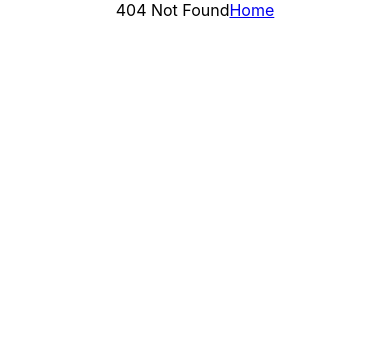
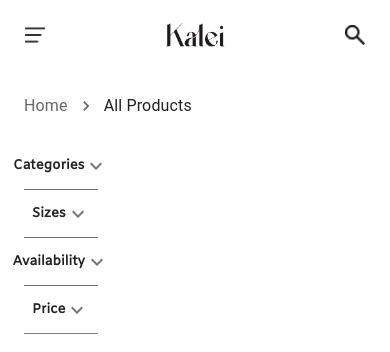
Before and after one commit to Team-kaleidoscope-EAD-project/EAD-online-shopping-frontend-, a React (Create React App) app in the folder kalei-frontend/: page /product-catalog in a window 390 px wide. Before the commit this address had no page. Shown: the top 352 px of the page. Built offline with nearby package versions, Linux system fonts and the light colour scheme.

Commit message:
product filters
have to make it responsive

```diff
--- a/kalei-frontend/package.json
+++ b/kalei-frontend/package.json
@@ -5,7 +5,8 @@
   "dependencies": {
     "@emotion/react": "^11.13.3",
     "@emotion/styled": "^11.13.0",
-    "@mui/material": "^6.1.5",
+    "@mui/icons-material": "^6.1.7",
+    "@mui/material": "^6.1.7",
     "@testing-library/jest-dom": "^5.17.0",
     "@testing-library/react": "^13.4.0",
     "@testing-library/user-event": "^13.5.0",
--- a/kalei-frontend/src/Main.jsx
+++ b/kalei-frontend/src/Main.jsx
@@ -1,12 +1,20 @@
 import React from "react";
 import { createBrowserRouter, RouterProvider} from "react-router-dom";
+// pages
 import HomePage from "./pages/HomePage/HomePage";
+import ProductCatalog from "./pages/HomePage/ProductCatalog";
+// pages
 import NotFoundPage from "./pages/NotFoundPage";
 
 const router = createBrowserRouter([
   {
     path: "/",
     element: <HomePage />,
+    errorElement: <NotFoundPage />,
+  },
+  {
+    path: "/product-catalog",
+    element: <ProductCatalog />,
     errorElement: <NotFoundPage />,
   },
 ]);
--- /dev/null
+++ b/kalei-frontend/src/pages/HomePage/ProductCatalog.jsx
@@ -0,0 +1,235 @@
+import React from "react";
+import Grid from "@mui/material/Grid2";
+import styles from "./ProductCatalog.module.css";
+import Navbar from "../../components/Navbar/Navbar";
+import NavigateNextIcon from "@mui/icons-material/NavigateNext";
+import {
+  Box,
+  Breadcrumbs,
+  Checkbox,
+  Link,
+  Stack,
+  Typography,
+} from "@mui/material";
+
+// accordian
+import Accordion from "@mui/material/Accordion";
+import AccordionSummary from "@mui/material/AccordionSummary";
+import AccordionDetails from "@mui/material/AccordionDetails";
+import ExpandMoreIcon from "@mui/icons-material/ExpandMore";
+// accordian
+
+// slider
+import Slider from "@mui/material/Slider";
+// slider
+
+import { grey } from "@mui/material/colors";
+
+// price ranges
+function handleClick(event) {
+  event.preventDefault();
+  console.info("You clicked a breadcrumb.");
+}
+
+const MAX = 9000.0;
+const MIN = 0.0;
+const marks = [
+  {
+    value: MIN,
+    label: "",
+  },
+  {
+    value: MAX,
+    label: "",
+  },
+];
+// price ranges
+
+export default function ProductCatalog() {
+  // price range
+  const [val, setVal] = React.useState(MIN);
+  const handleChange = (_, newValue) => {
+    setVal(newValue);
+  };
+  // price range
+  const breadcrumbs = [
+    <Link
+      underline="hover"
+      key="2"
+      color="inherit"
+      href="/"
+      onClick={handleClick}
+    >
+      Home
+    </Link>,
+    <Typography key="3" sx={{ color: "text.primary" }}>
+      All Products
+    </Typography>,
+  ];
+  return (
+    <div className={styles.ProductCatalogPage}>
+      {/* navbar section */}
+      <Navbar />
+      {/* navbar section */}
+      {/* product catalog */}
+      <Grid container>
+        <Grid p={3} size={{ xs: 12 }} className={styles.breadcrumbs}>
+          <Stack spacing={2}>
+            <Breadcrumbs
+              separator={<NavigateNextIcon fontSize="small" />}
+              aria-label="breadcrumb"
+              className={styles.breadcrumbs}
+            >
+              {breadcrumbs}
+            </Breadcrumbs>
+          </Stack>
+        </Grid>
+        <Grid size={{ xs: 3 }} paddingLeft={3}>
+          {/* product categories */}
+          <Accordion sx={{ boxShadow: "none", border: "none" }}>
+            <AccordionSummary
+              expandIcon={<ExpandMoreIcon />}
+              aria-controls="panel1-content"
+              id="panel1-header"
+              sx={{ borderBottom: "solid grey 1px" }}
+            >
+              <span className={styles.accordionText}>Categories</span>
+            </AccordionSummary>
+            <AccordionDetails sx={{ textAlign: "start" }}>
+              <div className={styles.productCategories}>
+                <span>All Products</span>
+                <span>Foot wear</span>
+                <span>Watches</span>
+                <span>Denim wear</span>
+                <span>Men</span>
+                <span>Women</span>
+                <span>Pants</span>
+                <span>Oversized T-shirts</span>
+                <span>Casuals</span>
+                <span>Sports wear</span>
+              </div>
+            </AccordionDetails>
+          </Accordion>
+          {/* product categories */}
+          {/* product sizes */}
+          <Accordion sx={{ boxShadow: "none", border: "none" }}>
+            <AccordionSummary
+              expandIcon={<ExpandMoreIcon />}
+              aria-controls="panel1-content"
+              id="panel1-header"
+              sx={{ borderBottom: "solid grey 1px" }}
+            >
+              <span className={styles.accordionText}>Sizes</span>
+            </AccordionSummary>
+            <AccordionDetails sx={{ textAlign: "start" }}>
+              <div className={styles.productSizes}>
+                <div className={`${styles.selectedSizeBox}`}>
+                  <span>All</span>
+                </div>
+                <div className={styles.sizeBox}>
+                  <span>XXS</span>
+                </div>
+                <div className={styles.sizeBox}>
+                  <span>XS</span>
+                </div>
+                <div className={styles.sizeBox}>
+                  <span>S</span>
+                </div>
+                <div className={styles.sizeBox}>
+                  <span>M</span>
+                </div>
+                <div className={styles.sizeBox}>
+                  <span>L</span>
+                </div>
+                <div className={styles.sizeBox}>
+                  <span>XL</span>
+                </div>
+                <div className={styles.sizeBox}>
+                  <span>XXL</span>
+                </div>
+              </div>
+            </AccordionDetails>
+          </Accordion>
+          {/* product sizes */}
+          {/* product availability */}
+          <Accordion sx={{ boxShadow: "none", border: "none" }}>
+            <AccordionSummary
+              expandIcon={<ExpandMoreIcon />}
+              aria-controls="panel1-content"
+              id="panel1-header"
+              sx={{ borderBottom: "solid grey 1px" }}
+            >
+              <span className={styles.accordionText}>Availability</span>
+            </AccordionSummary>
+            <AccordionDetails sx={{ textAlign: "start" }}>
+              <div className={styles.checkBoxContainer}>
+                <Checkbox
+                  sx={{
+                    color: grey[800],
+                    "&.Mui-checked": {
+                      color: grey[900],
+                    },
+                  }}
+                  defaultChecked
+                  name="availability"
+                />
+                <span>In Stock</span>
+              </div>
+              <div className={styles.checkBoxContainer}>
+                <Checkbox
+                  sx={{
+                    color: grey[800],
+                    "&.Mui-checked": {
+                      color: grey[900],
+                    },
+                  }}
+                  name="availability"
+                />
+                <span>Out Of Stock</span>
+              </div>
+            </AccordionDetails>
+          </Accordion>
+          {/* product availability */}
+          {/* product price */}
+          <Accordion sx={{ boxShadow: "none", border: "none" }}>
+            <AccordionSummary
+              expandIcon={<ExpandMoreIcon />}
+              aria-controls="panel1-content"
+              id="panel1-header"
+              sx={{ borderBottom: "solid grey 1px" }}
+            >
+              <span className={styles.accordionText}>Price</span>
+            </AccordionSummary>
+            <AccordionDetails sx={{ textAlign: "start" }}>
+              <Slider
+                marks={marks}
+                step={10}
+                value={val}
+                valueLabelDisplay="auto"
+                min={MIN}
+                max={MAX}
+                onChange={handleChange}
+                color="grey"
+                sx={{
+                  color: grey[800],
+                  "&.Mui-checked": {
+                    color: grey[900],
+                  },
+                }}
+              />
+              <Box sx={{ display: "flex", justifyContent: "space-between" }}>
+                <span className={styles.sliderText}>Rs. {MIN}</span>
+                <span className={styles.sliderText}>Rs. {MAX}</span>
+              </Box>
+            </AccordionDetails>
+          </Accordion>
+          {/* product price */}
+        </Grid>
+      </Grid>
+      {/* product catalog */}
+      {/* footer section */}
+
+      {/* footer section */}
+    </div>
+  );
+}
--- /dev/null
+++ b/kalei-frontend/src/pages/HomePage/ProductCatalog.module.css
@@ -0,0 +1,105 @@
+@font-face {
+  font-family: "amiko_regular";
+  src: url(../../assets/fonts/Amiko-Regular.ttf);
+}
+@font-face {
+  font-family: "amiko_semibold";
+  src: url(../../assets/fonts/Amiko-SemiBold.ttf);
+}
+@font-face {
+  font-family: "amiko-bold";
+  src: url(../../assets/fonts/Amiko-Bold.ttf);
+}
+
+.breadcrumbs {
+  font-family: "amiko_regular";
+}
+
+.accordionText {
+  font-family: "amiko_regular";
+  font-weight: bold;
+}
+
+/* filters */
+.productCategories {
+  margin-top: 20px;
+  display: flex;
+  flex-direction: column;
+  justify-content: center;
+  align-items: start;
+  gap: 20px;
+}
+
+.productCategories span {
+  font-family: "amiko_regular";
+  cursor: pointer;
+  transition-duration: 300ms;
+}
+
+.productCategories span:hover {
+  transform: scale(1.11);
+  font-weight: bold;
+}
+
+.productCategories span::before {
+  content: "•";
+  color: #151515;
+  font-size: 16px;
+  margin-right: 8px;
+  opacity: 0;
+  transition: opacity 200ms;
+}
+
+.productCategories span:hover::before {
+  opacity: 1;
+}
+
+.productSizes {
+  display: flex;
+  gap: 10px;
+  flex-wrap: wrap;
+}
+
+.sizeBox {
+  width: 50px;
+  height: 50px;
+  display: flex;
+  justify-content: center;
+  align-items: center;
+}
+
+.selectedSizeBox {
+  width: 50px;
+  height: 50px;
+  display: flex;
+  justify-content: center;
+  align-items: center;
+  background-color: #141413;
+  border-radius: 5px;
+  color: white;
+  font-weight: bold;
+}
+
+.sizeBox span {
+  cursor: pointer;
+  transition-duration: 200ms;
+}
+
+.sizeBox span:hover {
+  font-weight: 600;
+  transform: scale(1.09);
+  color: #be8748;
+}
+
+.checkBoxContainer {
+  display: flex;
+  justify-content: start;
+  align-items: center;
+  font-family: "amiko_regular";
+}
+
+.sliderText {
+  font-family: "amiko_regular";
+}
+
+/* filters */
--- a/kalei-frontend/src/pages/HomePage/Sections/Carousel/Carousel.module.css
+++ b/kalei-frontend/src/pages/HomePage/Sections/Carousel/Carousel.module.css
@@ -3,7 +3,7 @@
   display: flex;
   justify-content: center;
   align-items: center;
-  padding-top: 5%;
+  padding-top: 2%;
   padding-bottom: 5%;
 }
 
```
Also changed, not shown: 1 other file (tests, documents, lock files or other folders).
